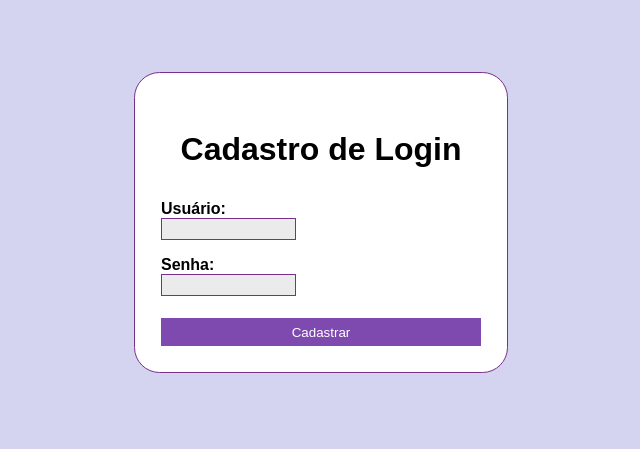
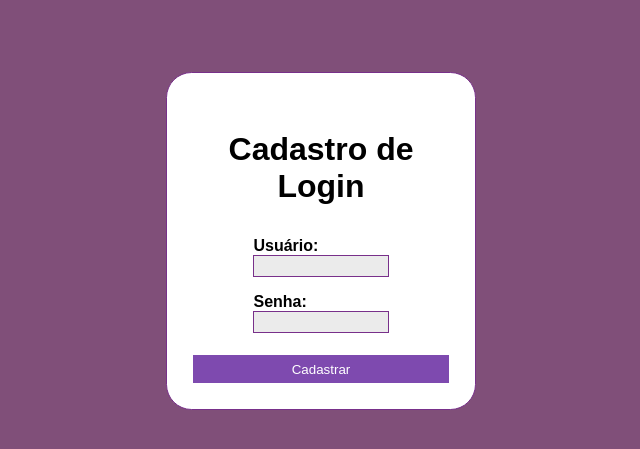
Before and after one commit to Bewwwy/php-sla, a PHP site: page /criar_conta.php in a window 1280 px wide. Shown: the top 449 px of the page, without its empty margins (319-959 px from the left). Run offline with PHP 8.4, Linux system fonts and the light colour scheme.

Commit message:
css certo

```diff
--- a/Controle_Despesas_Elly/style.css
+++ b/Controle_Despesas_Elly/style.css
@@ -1,16 +1,18 @@
 html, body {
-    background-color: rgb(212, 212, 241);
+    background-color: rgb(128, 79, 121);
     font-family: Arial, Helvetica, sans-serif;
 }
 
 .container {
-    width: 25vw;
+    width: 20vw;
     margin: 0 auto;
     padding: 2vw;
     border: 1px solid rgb(120, 48, 138);
     border-radius: 2vw;
     background-color: white;
     margin-top: 9vh;
+    justify-content: center;
+    align-items: center;
 }
 
 h3 {
@@ -20,6 +22,10 @@ h3 {
 
 .form-group {
     margin-bottom: 2vh;
+    margin: 0 auto 2vh auto;
+    width: auto;
+    text-align: left;
+    display: table;
 
 }
 .a {
@@ -32,6 +38,7 @@ h3 {
 label {
     display: block;
     font-weight: bold;
+
 }
 
 input[type="password"], input[type="text"] {
@@ -39,6 +46,8 @@ input[type="password"], input[type="text"] {
     padding: .2vw;
     border: 1px solid rgb(120, 48, 138);
     background-color: rgb(235, 235, 235);
+    align-items: center;
+
 }
 
 input[type="submit"] {
```
